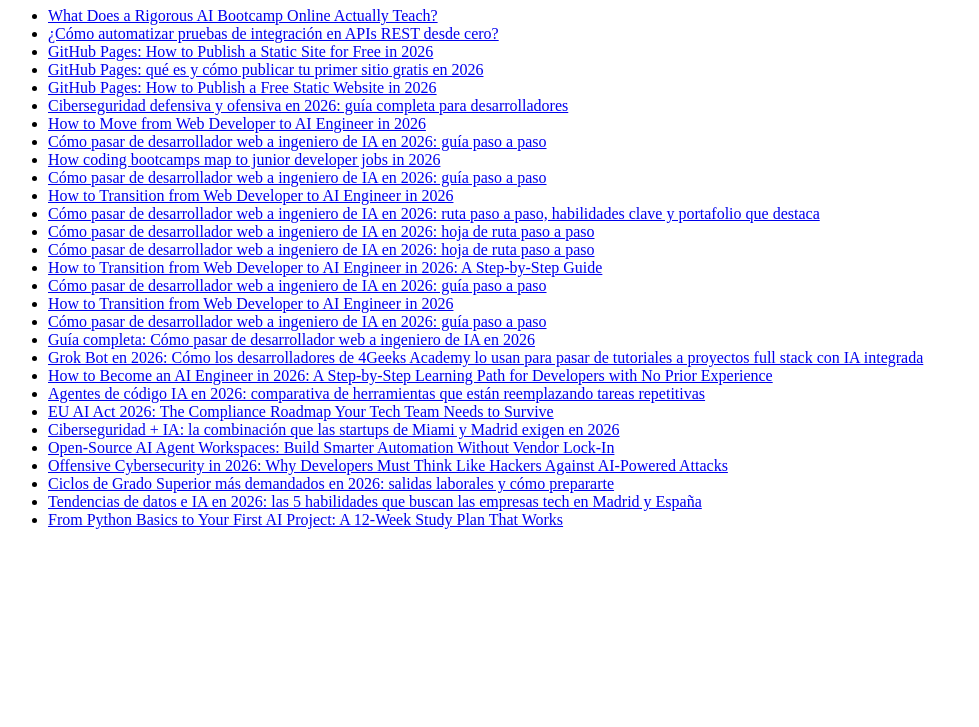
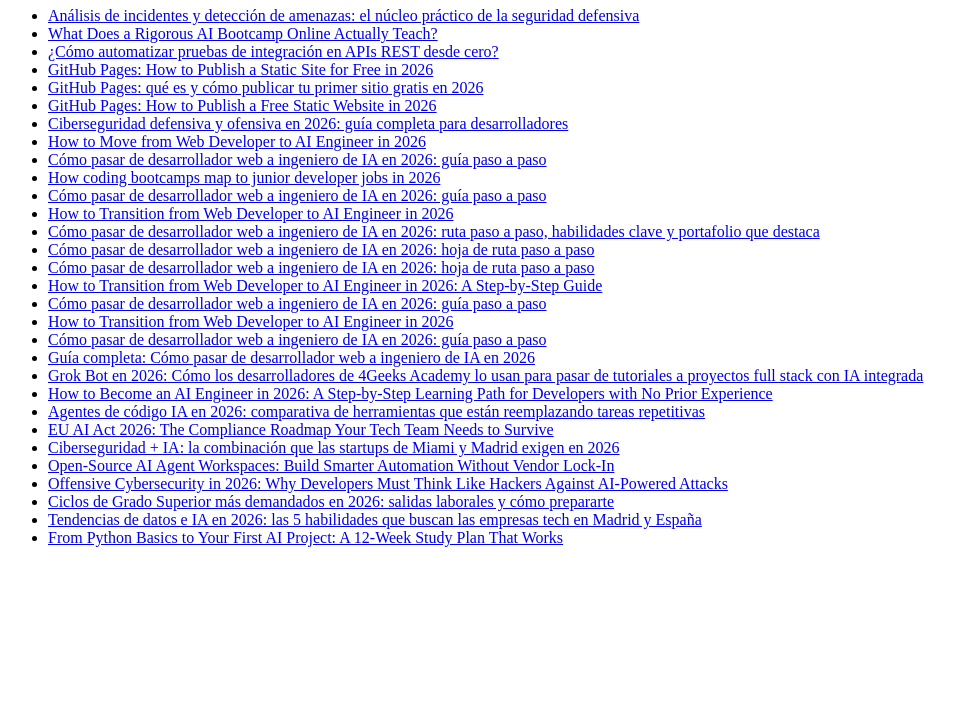
Before and after one commit to KrilinZ/ai-engineering-notes, a plain HTML site: page index.html in a window 1280 px wide. Shown: the part 73-800 px from the top of the page, without its empty margins (0-979 px from the left). Drawn offline with Linux system fonts and the light colour scheme.

Commit message:
index: Análisis de incidentes y detección de amenazas: el

```diff
--- a/index.html
+++ b/index.html
@@ -11,6 +11,7 @@
 <h1>Articles</h1>
 <ul>
 <!--ARTICLES-->
+<li><a href="analisis-de-incidentes-y-deteccion-de-amenazas-el-nucleo-pra/">Análisis de incidentes y detección de amenazas: el núcleo práctico de la seguridad defensiva</a></li>
 <li><a href="what-does-a-rigorous-ai-bootcamp-online-actually-teach/">What Does a Rigorous AI Bootcamp Online Actually Teach?</a></li>
 <li><a href="como-automatizar-pruebas-de-integracion-en-apis-rest-desde-c/">¿Cómo automatizar pruebas de integración en APIs REST desde cero?</a></li>
 <li><a href="github-pages-how-to-publish-a-static-site-for-free-in-2026/">GitHub Pages: How to Publish a Static Site for Free in 2026</a></li>
```
